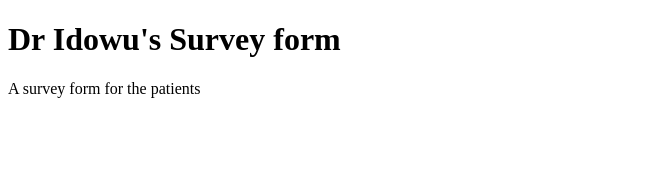
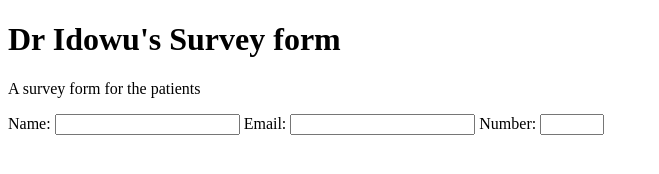
Before and after one commit to ampaire/Idowu-Phemia-microverse-webproject, a plain HTML site: page fcc-test-suite-template/index.html in a window 1280 px wide. Shown: the whole page, without its empty margins (0-659 px from the left). Drawn offline with Linux system fonts and the light colour scheme.

Commit message:
Add number 4,5,6,7,8,9

```diff
--- a/fcc-test-suite-template/index.html
+++ b/fcc-test-suite-template/index.html
@@ -14,6 +14,12 @@
   </div>
   <div>
     <form id="survey-form">
+      Name:
+      <input type="text" id="name">
+      Email:
+      <input type="email" id="email">
+      Number:
+      <input type="number" id="number" min="1" max="100">
 
     </form>
   </div>
```
